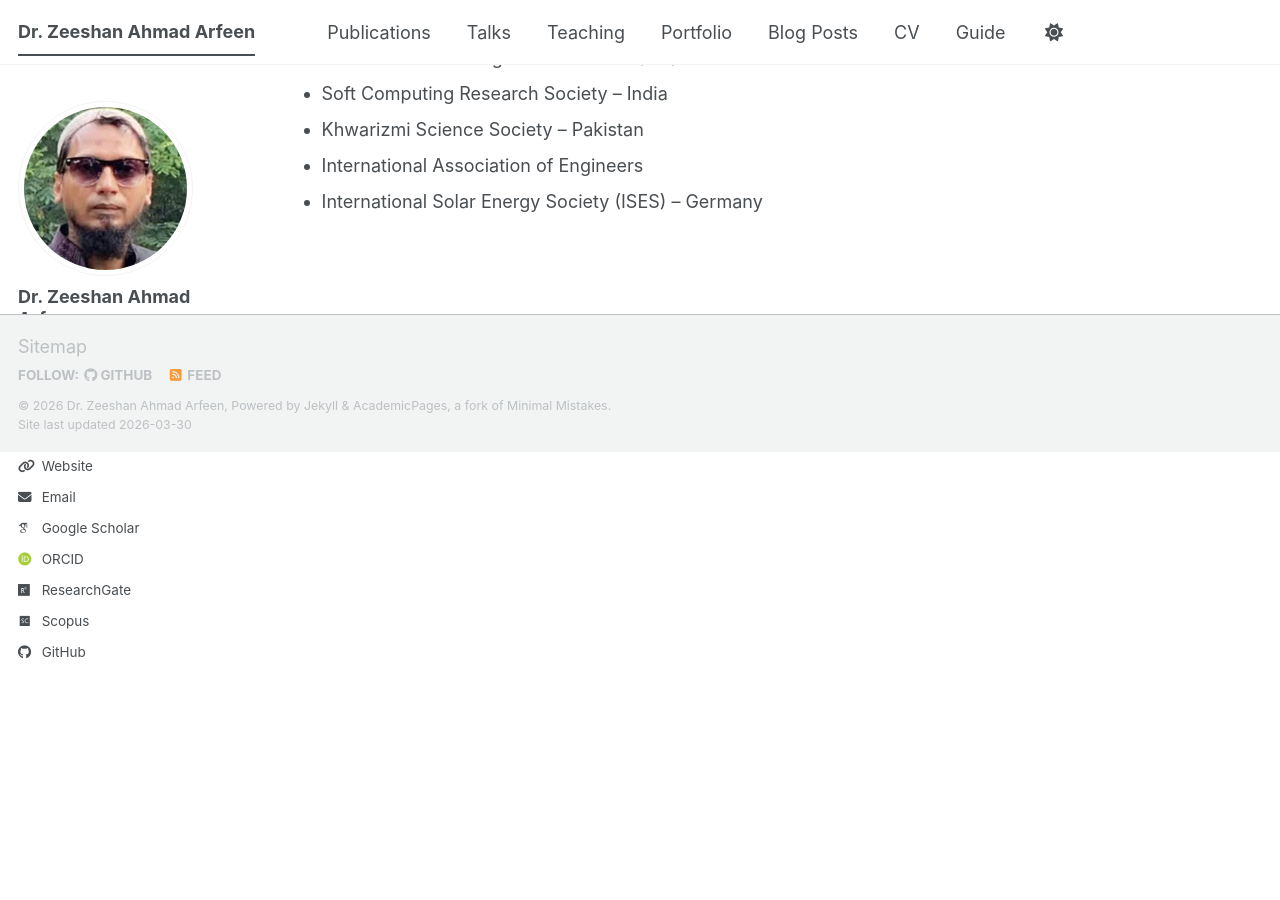
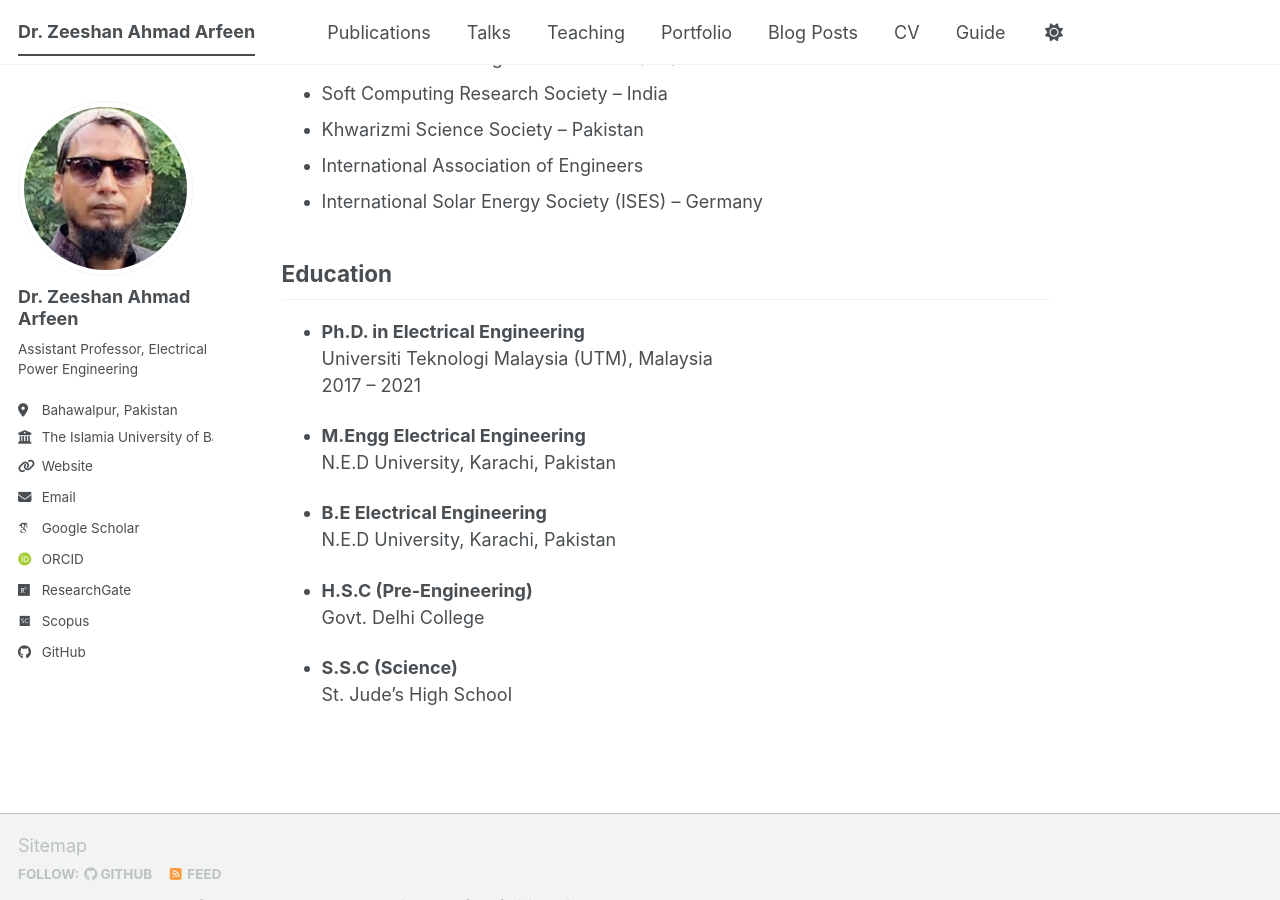
Before and after one commit to ZeeshanAhmadArfeen/ZeeshanAhmadArfeen.github.io, a Jekyll site: the page built from _pages/about.md, in a window 1280 px wide and 900 px high, scrolled down 1056 px. Built offline with Jekyll 4.4.1, drawn with Linux system fonts in a browser that asks for light colours; some web fonts are replaced; a script bundle is joined from its source files by our own code; library files that are not in the unit come from our copies.

Commit message:
update about section

```diff
--- a/_pages/about.md
+++ b/_pages/about.md
@@ -33,3 +33,21 @@ He is frequently invited as a guest speaker at international conferences. His re
 - Khwarizmi Science Society – Pakistan
 - International Association of Engineers
 - International Solar Energy Society (ISES) – Germany
+
+## Education
+
+- **Ph.D. in Electrical Engineering**
+  Universiti Teknologi Malaysia (UTM), Malaysia
+  2017 – 2021
+
+- **M.Engg Electrical Engineering**
+  N.E.D University, Karachi, Pakistan
+
+- **B.E Electrical Engineering**
+  N.E.D University, Karachi, Pakistan
+
+- **H.S.C (Pre-Engineering)**
+  Govt. Delhi College
+
+- **S.S.C (Science)**
+  St. Jude’s High School
```
